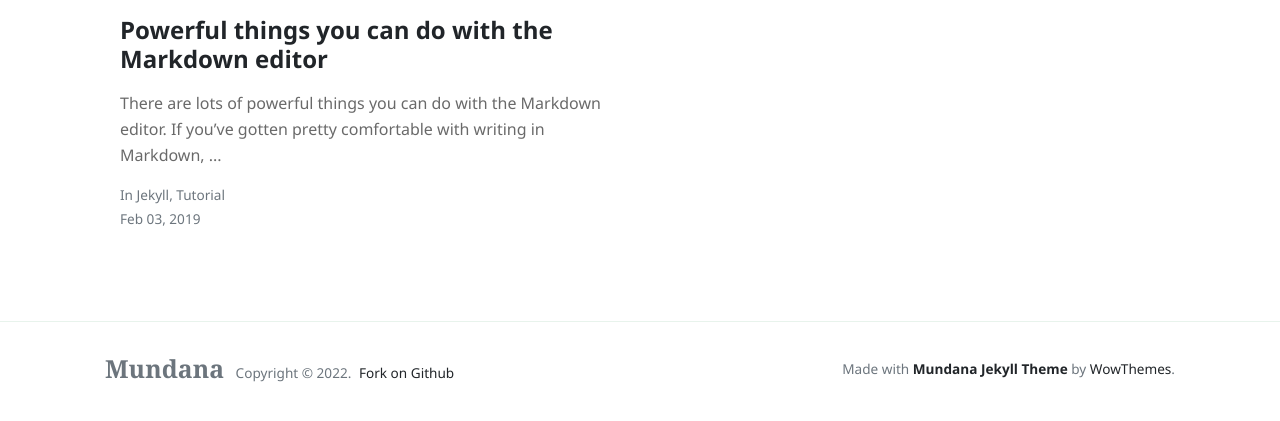
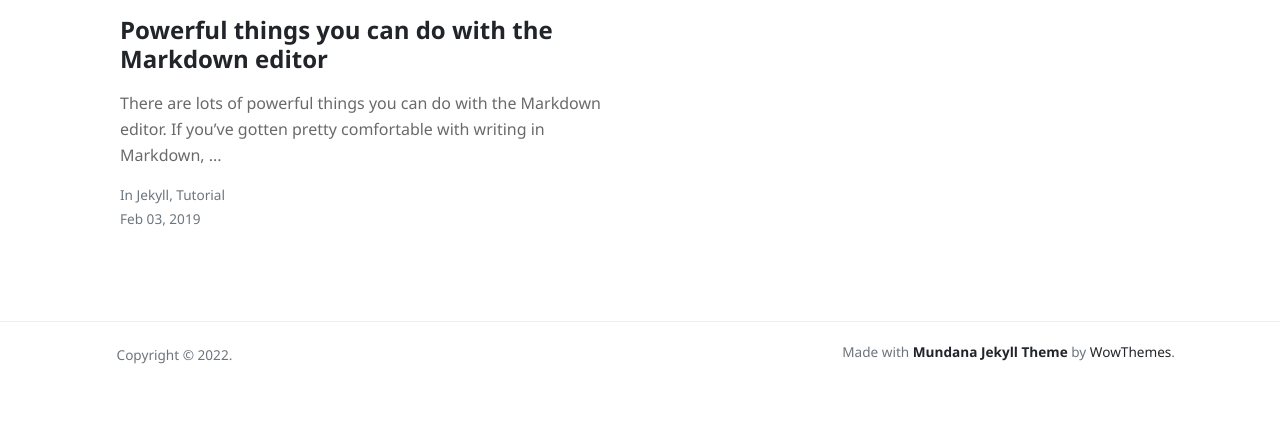
Before and after one commit to antinmaze/antinmaze.github.io, a Jekyll site: the page built from index.html, in a window 1280 px wide, cut to the strip 274-695 px from the top of the page. Built offline with Jekyll 4.4.1, drawn with Linux system fonts in a browser that asks for light colours; nearby versions of some CDN libraries; the list of posts is cut into pages by our own code.

Commit message:
Update default.html

```diff
--- a/_layouts/default.html
+++ b/_layouts/default.html
@@ -73,11 +73,8 @@
         <div class="container">
         <div class="row align-items-center justify-content-between">
             <div>
-                <span class="navbar-brand mr-2 mb-0"><strong>Mundana</strong></span>
+                <span class="navbar-brand mr-2 mb-0"><strong></strong></span>
                 <span>Copyright © <script>document.write(new Date().getFullYear())</script>.</span>
-
-                <!--  Github Repo Star Btn-->
-                <a class="text-dark ml-1" target="_blank" href="https://github.com/wowthemesnet/mundana-theme-jekyll"><i class="fab fa-github"></i> Fork on Github</a>
 
             </div>
             <div>
```
